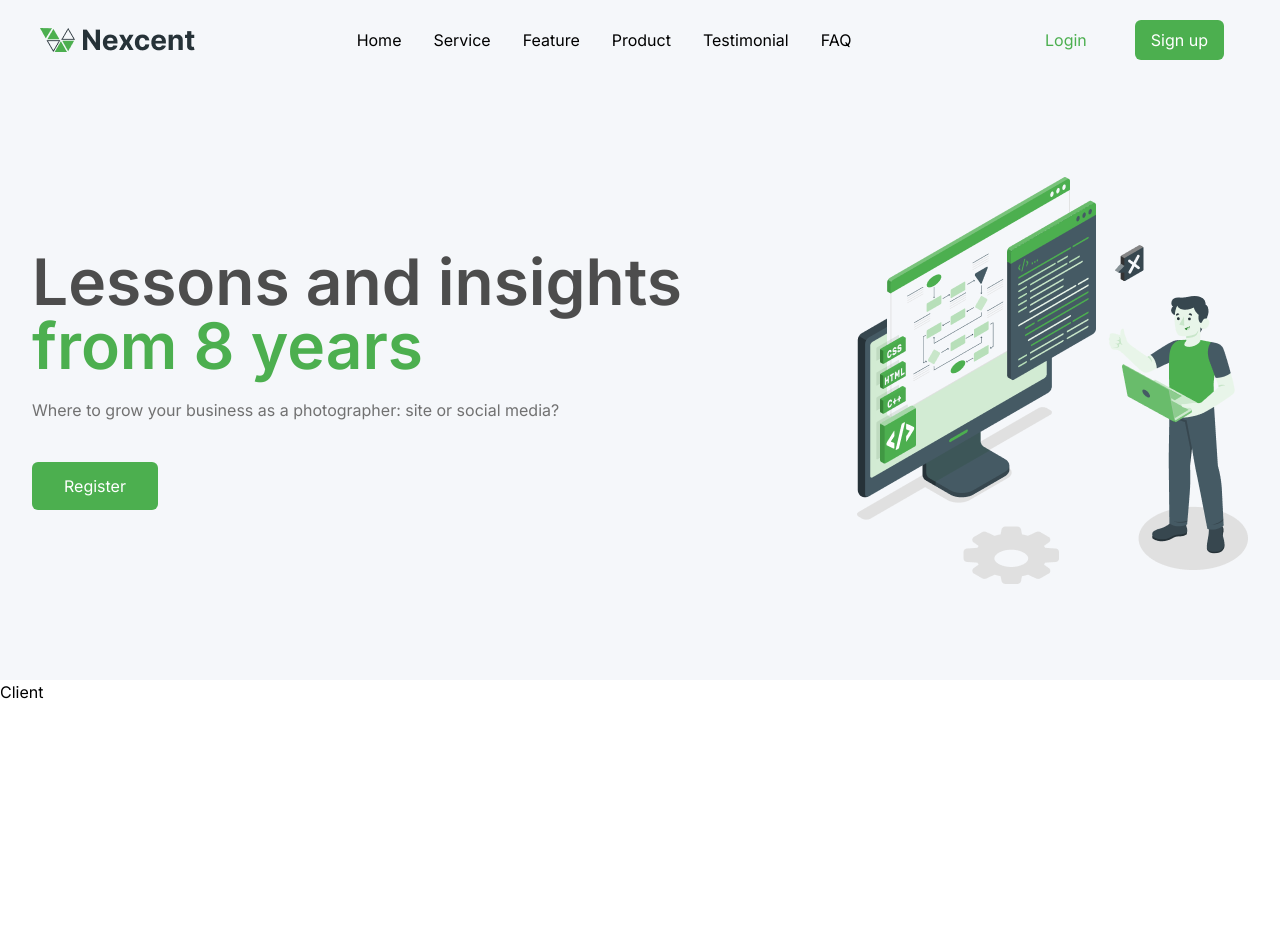
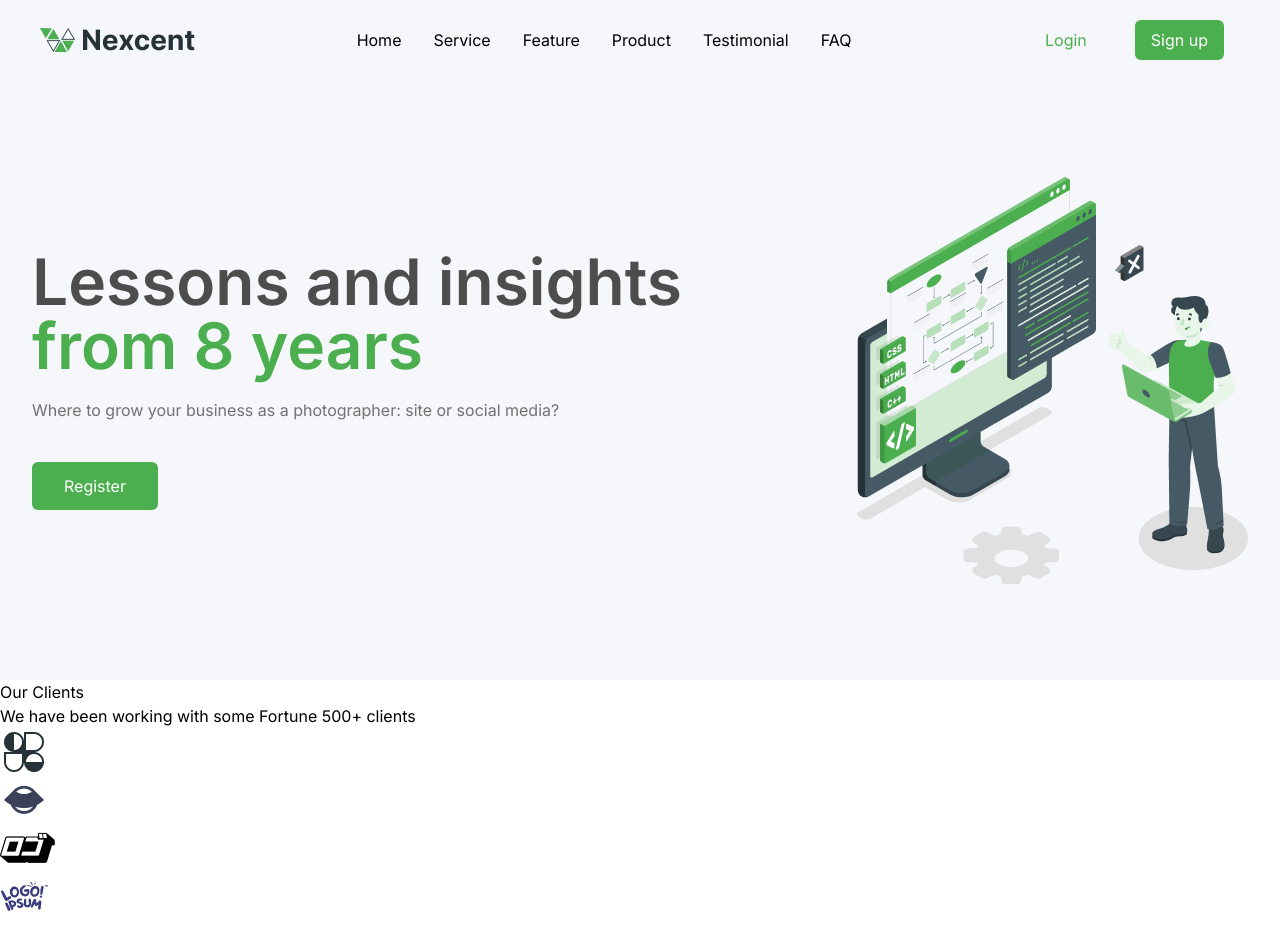
Before and after one commit to NekoSakuraLucia/nextcent-clone-starter, a React (Vite) app in the folder web-nextcent/: page / in a window 1280 px wide. Shown: the top 928 px of the page. Before the commit the page ends 800 px from the top, so only its background shows below. Built offline with nearby package versions, Linux system fonts and the light colour scheme.

Commit message:
เพิ่มส่วนประกอบของ element (ยังไม่ได้ตกแต่ง)

```diff
--- a/web-nextcent/src/components/Client.jsx
+++ b/web-nextcent/src/components/Client.jsx
@@ -1,5 +1,33 @@
+import clientImgLogo01 from '../assets/img/clients/client-01.png';
+import clientImgLogo02 from '../assets/img/clients/client-02.png';
+import clientImgLogo03 from '../assets/img/clients/client-03.png';
+import clientImgLogo04 from '../assets/img/clients/client-04.png';
+import clientImgLogo05 from '../assets/img/clients/client-05.png';
+import clientImgLogo06 from '../assets/img/clients/client-06.png';
+import clientImgLogo07 from '../assets/img/clients/client-07.png';
+
+const clientsImgLogo = [clientImgLogo01,
+                        clientImgLogo02,
+                        clientImgLogo03,
+                        clientImgLogo04,
+                        clientImgLogo05,
+                        clientImgLogo06,
+                        clientImgLogo07]
+
 const Client = () => {
-    return <div className='client'>Client</div>
+    return (
+        <div>
+            <h2>Our Clients</h2>
+            <p>We have been working with some Fortune 500+ clients</p>
+            <ul>
+                {clientsImgLogo.map((client, index) => (
+                    <li key={index}>
+                        <img src={client} alt="Client Logo" />
+                    </li>
+                ))}
+            </ul>
+        </div>
+    )
 }
 
 export default Client;
```
